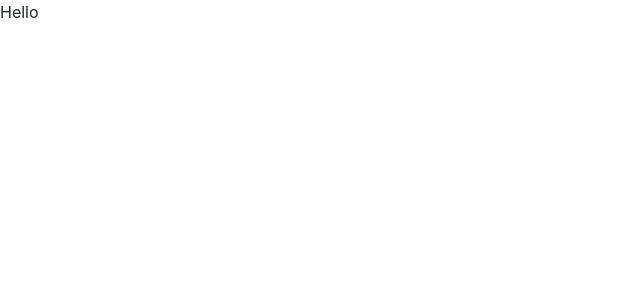
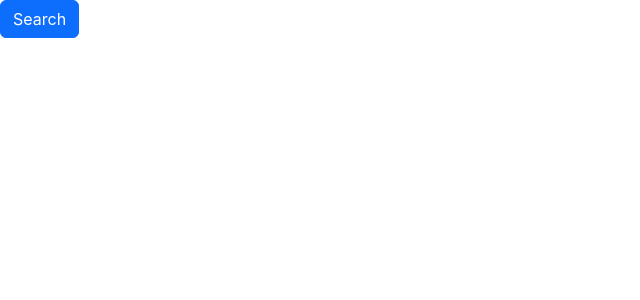
Before and after one commit to Luniau/dictionary-project, a React (Create React App) app: page / in a window 1280 px wide. Shown: the top 300 px of the page, without its empty margins (0-640 px from the left). Built offline with nearby package versions, Linux system fonts and the light colour scheme.

Commit message:
Added a button

```diff
--- a/src/App.js
+++ b/src/App.js
@@ -5,9 +5,9 @@ export default function App() {
   return (
     <div className="App">
       <header className="App-header">
+    </header>
+    <a href='/'  className='btn btn-primary'> Search</a>
 
-      </header>
-       Hello
     </div>
   );
 }
```
